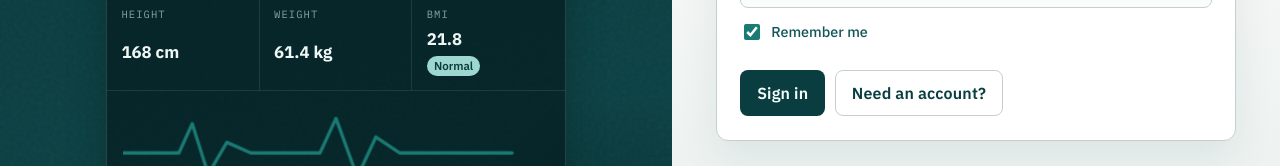
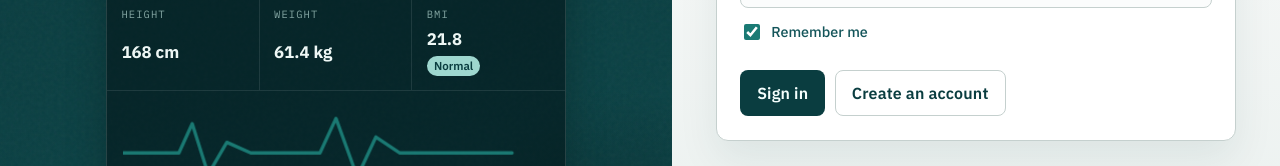
Before and after one commit to Scientistlucy/patient-management-app, a React (Vite) app in the folder frontend/: page /login in a window 1280 px wide. Shown: the part 454-620 px from the top of the page. Built offline with nearby package versions, Linux system fonts and the light colour scheme; no server answers.

Commit message:
Rename sign-in switch button to Create an account.

```diff
--- a/frontend/src/pages/LoginPage.tsx
+++ b/frontend/src/pages/LoginPage.tsx
@@ -171,7 +171,7 @@ export function LoginPage() {
               setFieldErrors({});
             }}
           >
-            {mode === "signin" ? "Need an account?" : "Have an account?"}
+            {mode === "signin" ? "Create an account" : "Have an account?"}
           </button>
         </div>
       </form>
```
